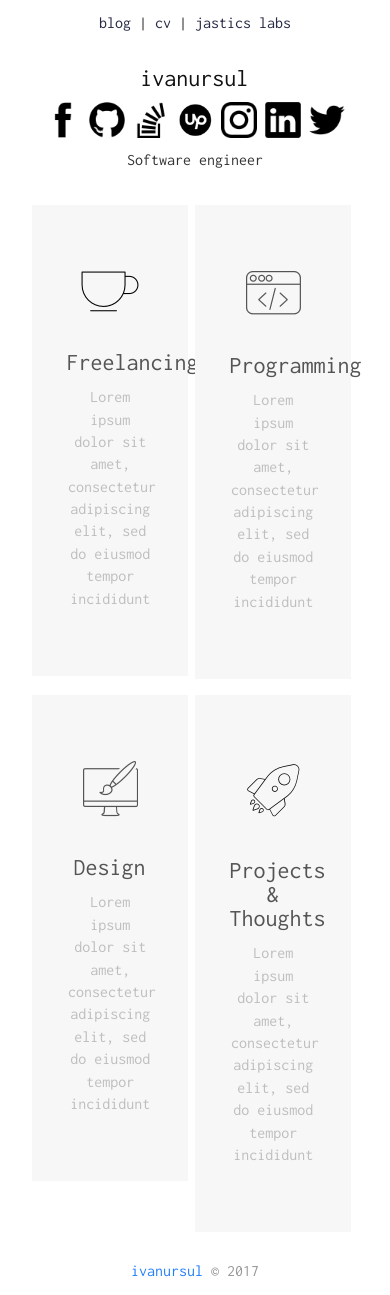
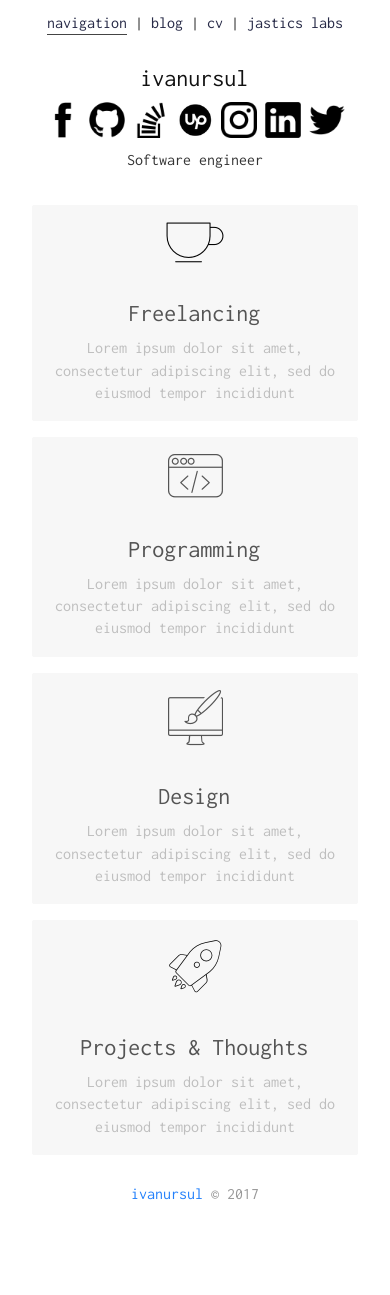
Before and after one commit to chalatz/ivanursul2, a Jekyll site: the page built from navigation.html, in a window 390 px wide. Built offline with Jekyll 4.4.1, drawn with Linux system fonts in a browser that asks for light colours; after the commit the page ends 1217 px from its top, so only the background shows below that.

Commit message:
Added categories nav page

```diff
--- a/_includes/header/nav.html
+++ b/_includes/header/nav.html
@@ -1,4 +1,6 @@
 <nav class="blog-nav">
+	<a class="blog-nav__item {% if page.title == 'navigation' %} blog-nav__item--active {% endif %}" href="{{ 'navigation' | relative_url }}">navigation</a>
+	|
 	<a class="blog-nav__item {% if page.title == 'home' %} blog-nav__item--active {% endif %}" href="{{ '/' | relative_url }}">blog</a>
 	|
 	<a class="blog-nav__item {% if page.title == 'cv' %} blog-nav__item--active {% endif %}" href="{{ 'cv' | relative_url }}">cv</a>
--- a/_sass/categories-nav.scss
+++ b/_sass/categories-nav.scss
@@ -13,13 +13,31 @@
         text-align: center;
         padding: 66px 36px;
         margin-bottom: 16px;
+        border: 1px solid #f7f7f7;
+        border-radius: 2px;
+        transition: all .2s linear;
+        -webkit-transition: all .2s linear;
+
+        @media screen and (max-width: 650px) {
+            padding: 33px 18px;
+        }
+
+        @media screen and (max-width: 480px) {
+            display: block;
+            width: 100%;
+            padding: 16px 8px;
+        }
 
         &--first-in-row {
             margin-right: 2%;
+            @media screen and (max-width: 480px) {
+                margin-right: 0;
+            }
         }
 
         &:hover {
             text-decoration: none;
+            border-color: #909090;
         }
     }
 
--- a/navigation.html
+++ b/navigation.html
@@ -1,6 +1,6 @@
 ---
 layout: page
-permalink: /navigation/
+title: navigation
 ---
 
 <section class="categories-nav">
```
